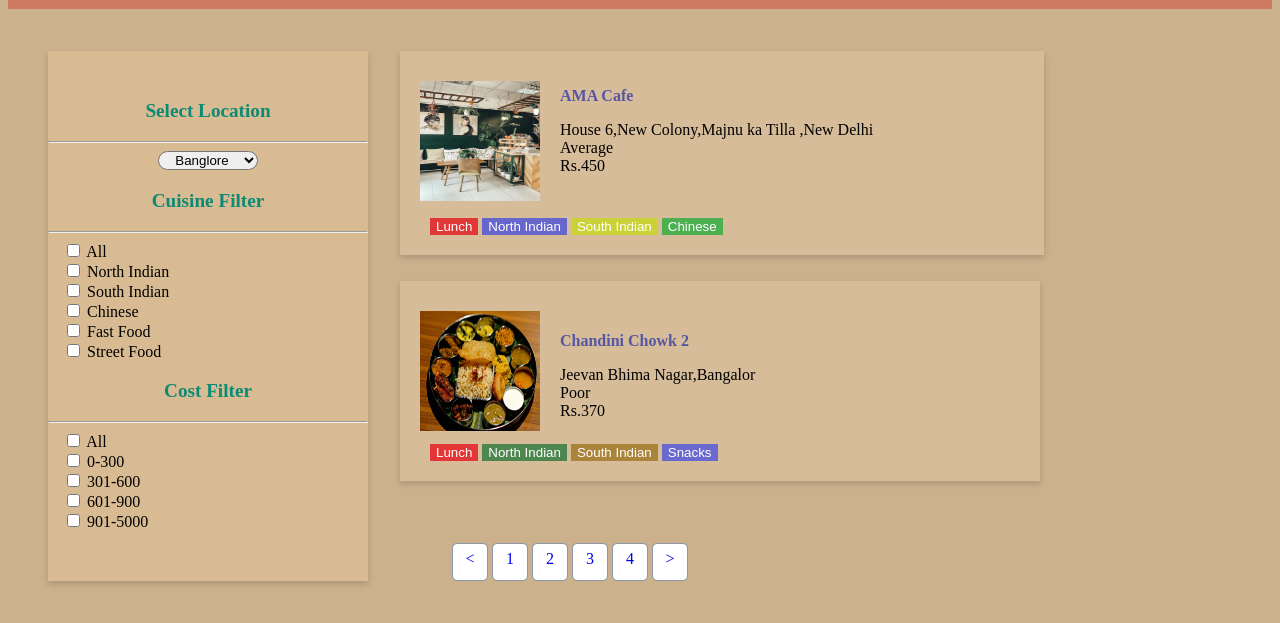
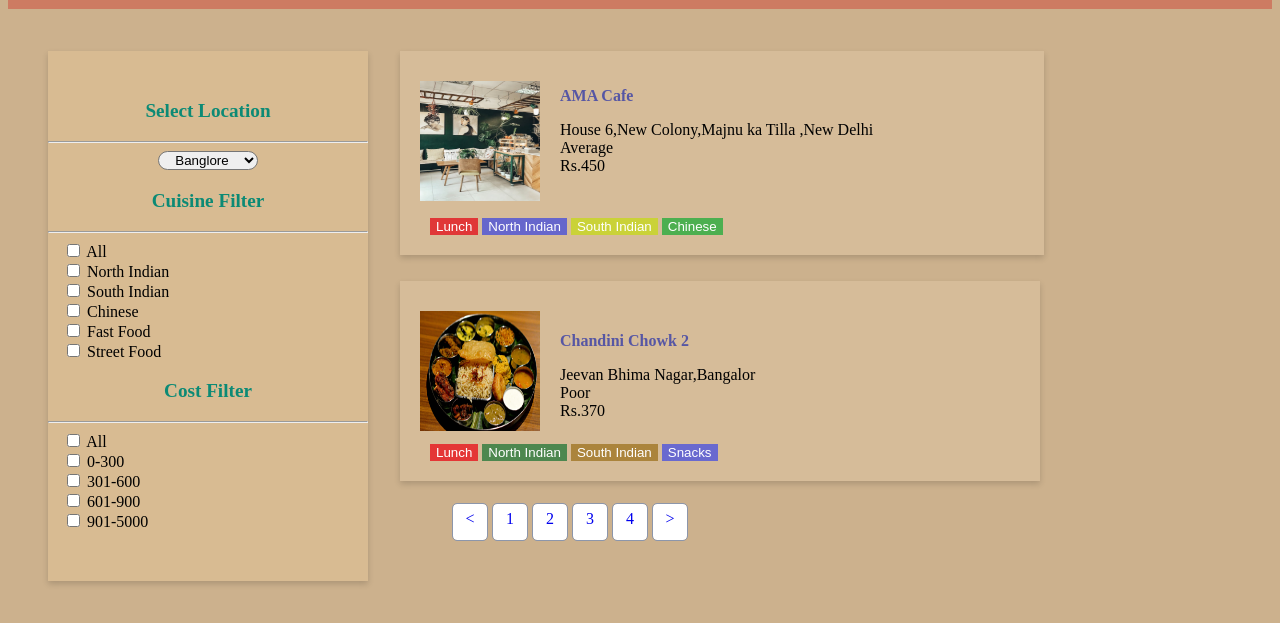
Before and after one commit to HanishaPotta/ass1, a plain HTML site: page index.html in a window 1280 px wide. Shown: the part 59-682 px from the top of the page. Drawn offline with Linux system fonts and the light colour scheme.

Commit message:
button change

```diff
--- a/styles.css
+++ b/styles.css
@@ -93,7 +93,7 @@ header{
 .pages{
     text-decoration: none;
     left: 450px;
-    top: 600px;
+    top: 560px;
     position: absolute;
     display: flex;
     justify-content: space-between;
```
